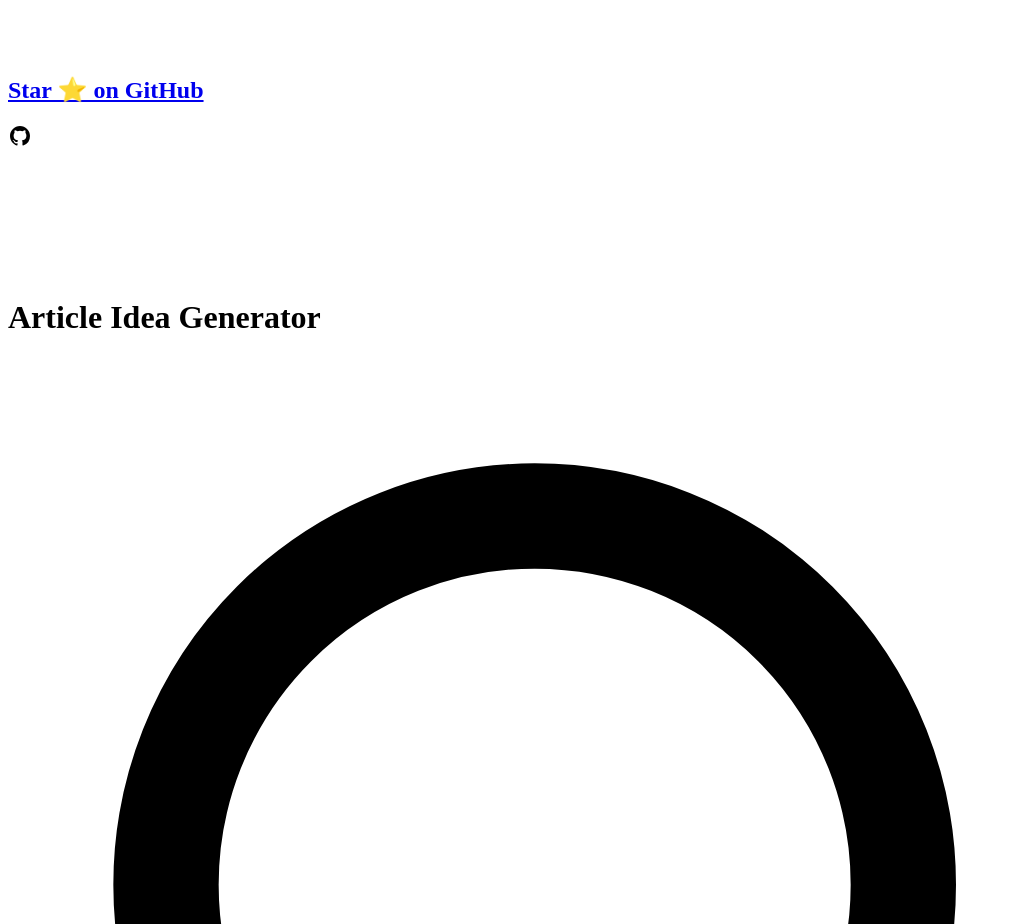
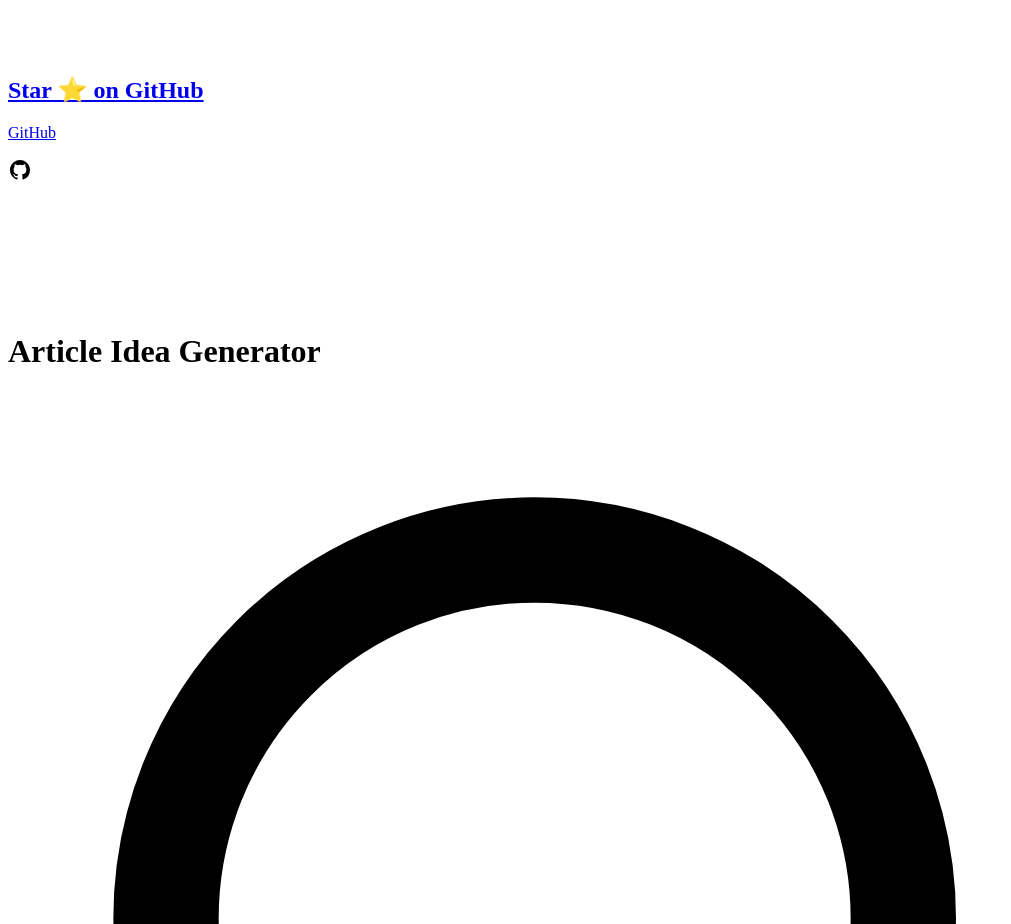
Before and after one commit to Olanetsoft/article-idea-generator, a Next.js app: page / in a window 1280 px wide. Shown: the part 1220-2144 px from the top of the page, without its empty margins (0-1011 px from the left). Built offline with nearby package versions, Linux system fonts and the light colour scheme.

Commit message:
Fix: Lighthouse

```diff
--- a/components/Header.tsx
+++ b/components/Header.tsx
@@ -58,6 +58,7 @@ const Header = () => {
           target="_blank"
           rel="noreferrer"
         >
+          <p className="sr-only">GitHub</p>
           <svg
             aria-hidden="true"
             className="h-8 w-8 fill-slate-600 group-hover:fill-slate-700 dark:text-gray-100"
```
